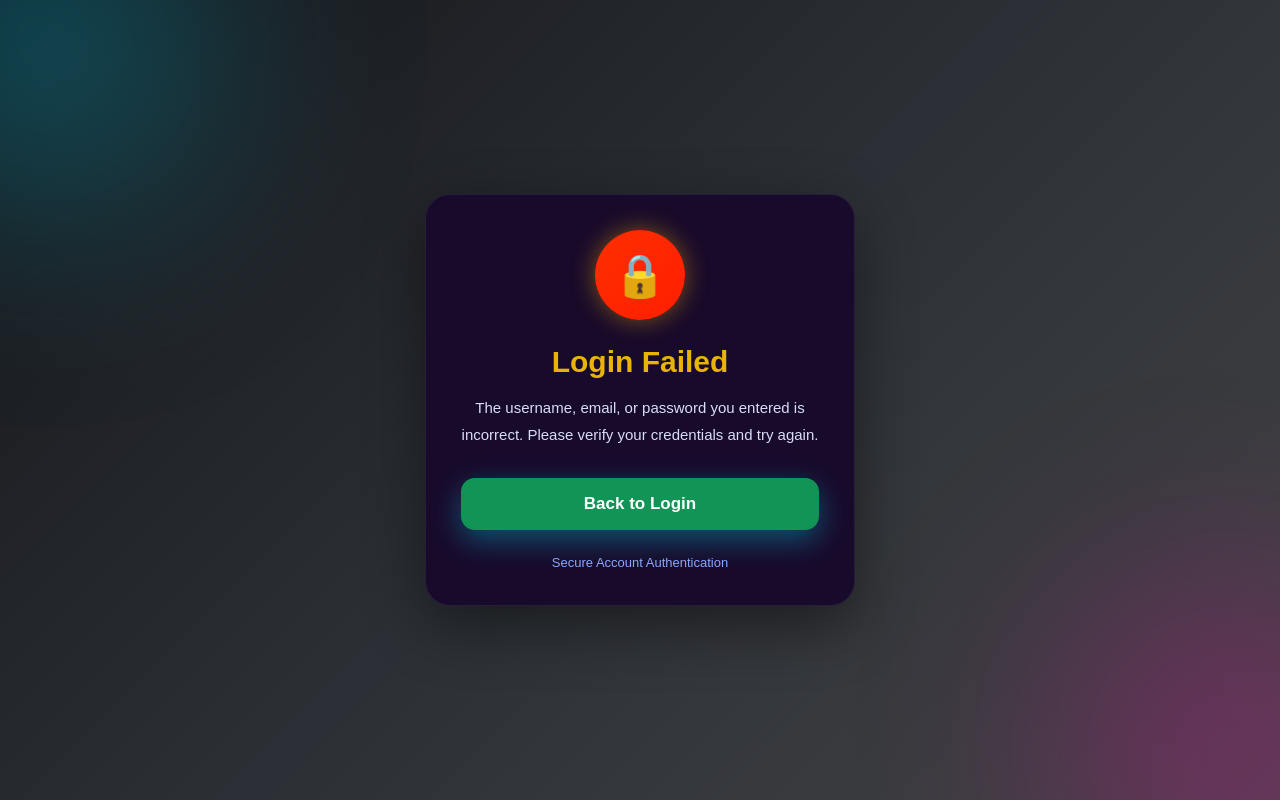
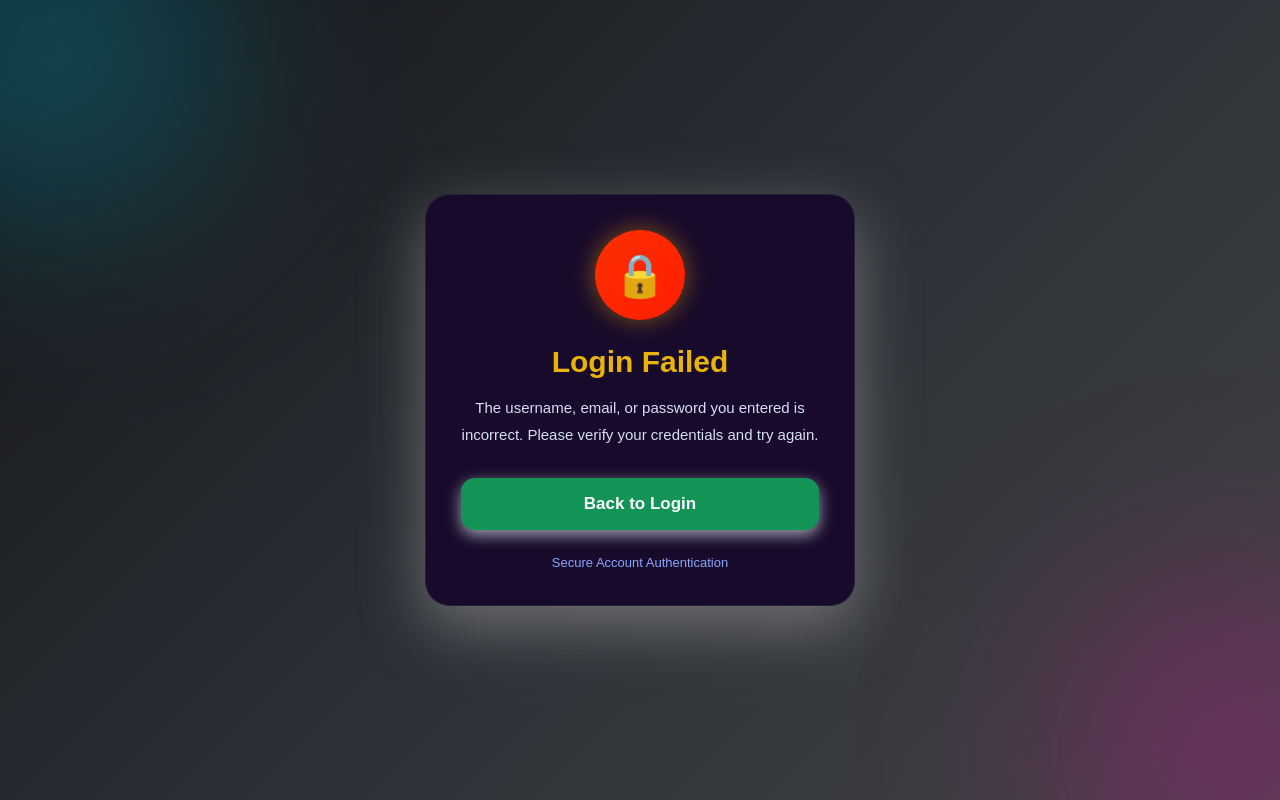
Before and after one commit to Pedrollaverrissie/Pjt3, a Flask app: template templates/invalid_login.html in a window 1280 px wide. Run offline with Flask 3, Linux system fonts and the light colour scheme; the template is opened without the code that fills it, so the values that code supplies are empty.

Commit message:
Update project with latest changes

```diff
--- a/templates/invalid_login.html
+++ b/templates/invalid_login.html
@@ -99,7 +99,7 @@ backdrop-filter:blur(20px);
 border:1px solid rgba(250, 233, 233, 0.08);
 
 box-shadow:
-0 20px 60px rgba(0,0,0,.45);
+0 20px 60px rgba(168, 166, 166, 0.525);
 
 text-align:center;
 
@@ -195,7 +195,7 @@ color:white;
 transition:.35s;
 
 box-shadow:
-0 10px 30px rgba(0,217,255,.35);
+0 5px 15px rgba(227, 243, 246, 0.658);
 
 }
 
```
